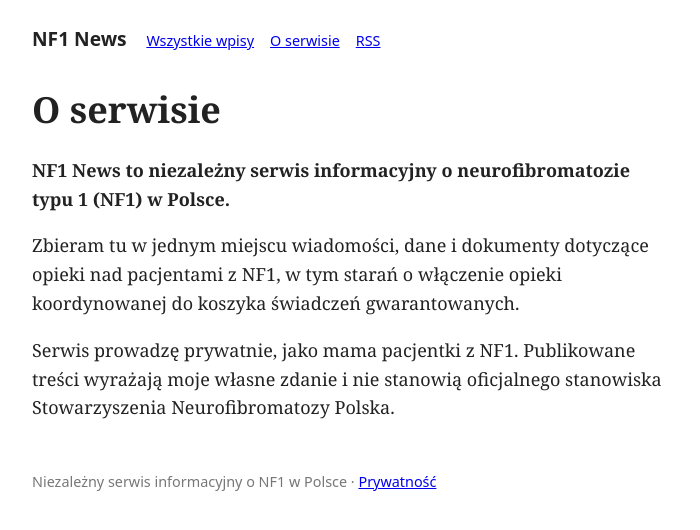
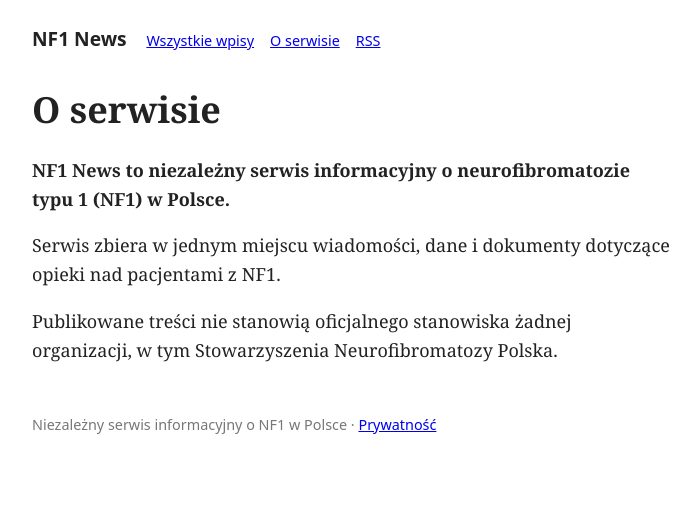
Before and after one commit to sylwiaeb/nf1news, a Jekyll site: the page built from o-serwisie.md, in a window 1280 px wide. Shown: the top 530 px of the page, without its empty margins (288-988 px from the left). Built offline with Jekyll 4.4.1, drawn with Linux system fonts in a browser that asks for light colours.

Commit message:
O serwisie: neutralny opis
Co-Authored-By: Claude Opus 5.5 <noreply@anthropic.com>
Claude-Session: https://claude.ai/code/session_019jaYASJxLt3b2qxxJQMkS2

```diff
--- a/o-serwisie.md
+++ b/o-serwisie.md
@@ -8,6 +8,6 @@ permalink: /o-serwisie/
 
 **NF1 News to niezależny serwis informacyjny o neurofibromatozie typu 1 (NF1) w Polsce.**
 
-Zbieram tu w jednym miejscu wiadomości, dane i dokumenty dotyczące opieki nad pacjentami z NF1, w tym starań o włączenie opieki koordynowanej do koszyka świadczeń gwarantowanych.
+Serwis zbiera w jednym miejscu wiadomości, dane i dokumenty dotyczące opieki nad pacjentami z NF1.
 
-Serwis prowadzę prywatnie, jako mama pacjentki z NF1. Publikowane treści wyrażają moje własne zdanie i nie stanowią oficjalnego stanowiska Stowarzyszenia Neurofibromatozy Polska.
+Publikowane treści nie stanowią oficjalnego stanowiska żadnej organizacji, w tym Stowarzyszenia Neurofibromatozy Polska.
```
